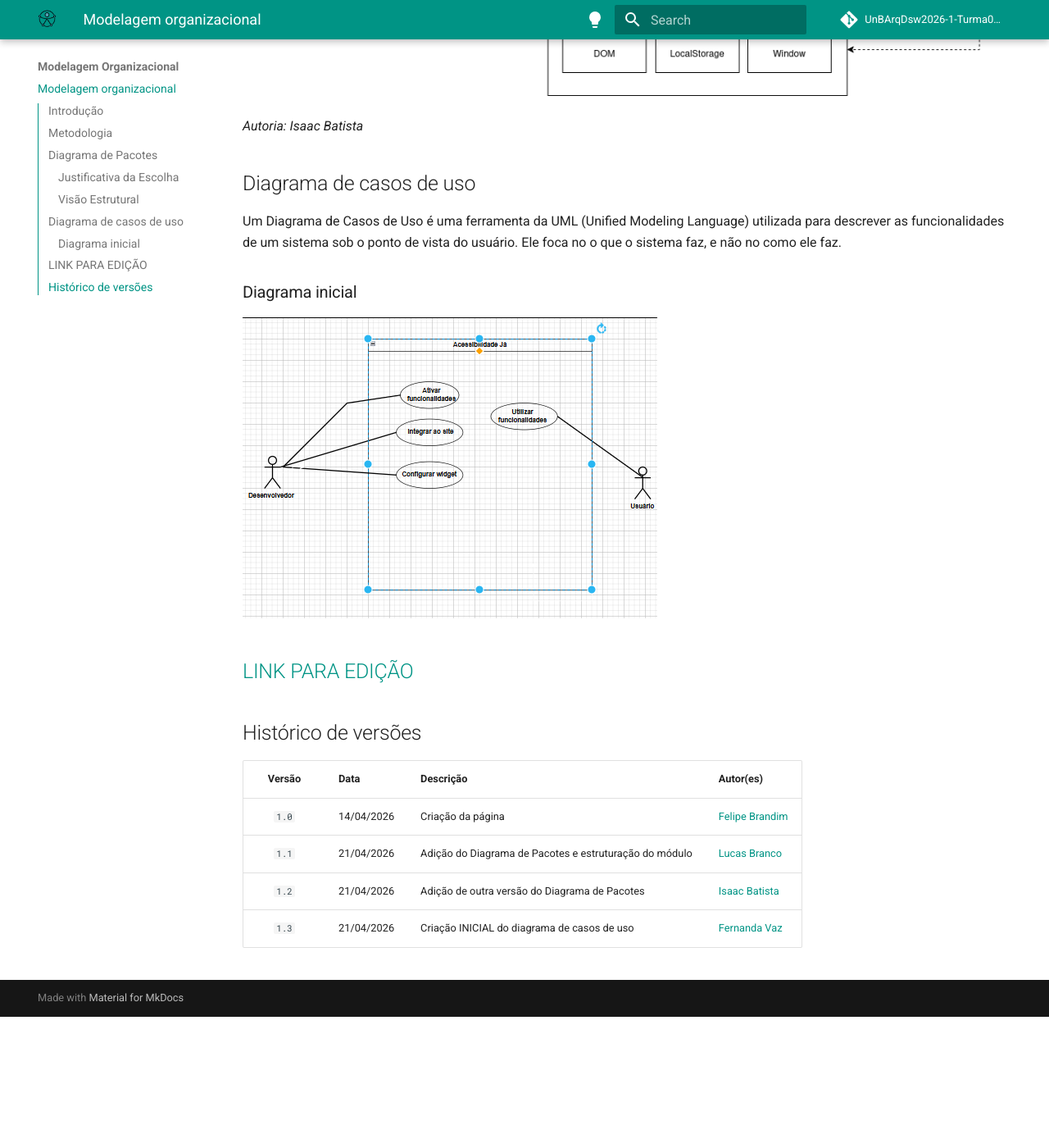
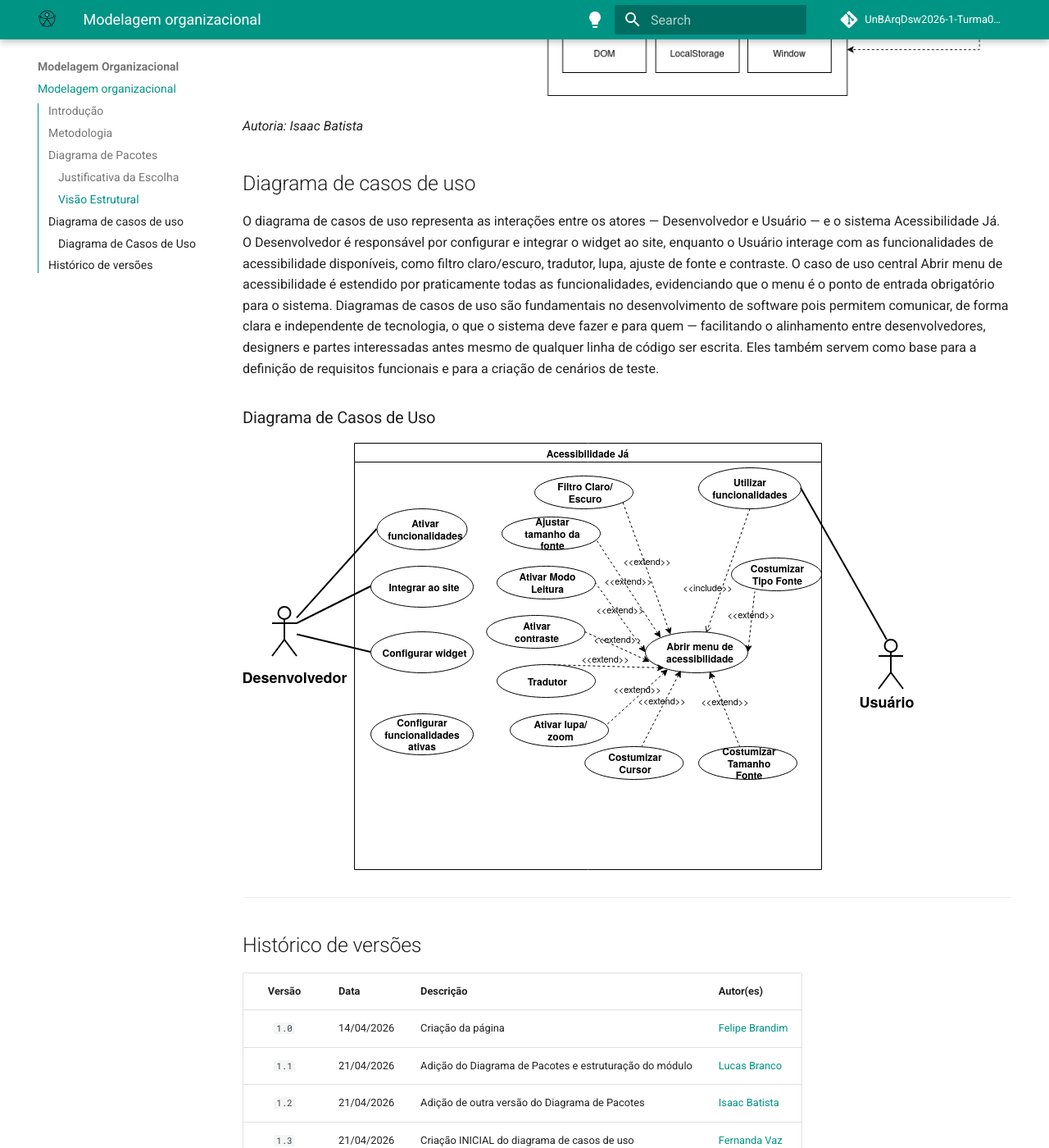
Before and after one commit to UnBArqDsw2026-1-Turma02/2026.01-T02_G4_AcessibilidadeJa_Entrega_02, an MkDocs documentation site: the page built from docs/Modelagem/2.3.ModelagemOrganizacionalCasosDeUso.md, in a window 1280 px wide and 1400 px high, scrolled down 3216 px. Shown: the whole window at 82% size. Built offline with MkDocs 1.6.1 and Material for MkDocs 9.7.7, drawn with Linux system fonts in a browser that asks for light colours; comment, search, counter and statistics services are not loaded; before the commit the page ends 4456 px from its top, so only the background shows below that; some of the changed text lies outside the part shown.

Commit message:
completando o diagrama de casos de uso

```diff
--- a/docs/Modelagem/2.3.ModelagemOrganizacionalCasosDeUso.md
+++ b/docs/Modelagem/2.3.ModelagemOrganizacionalCasosDeUso.md
@@ -33,14 +33,13 @@ _Autoria: Isaac Batista_
 ## Diagrama de casos de uso
 
 
-Um Diagrama de Casos de Uso é uma ferramenta da UML (Unified Modeling Language) utilizada para descrever as funcionalidades de um sistema sob o ponto de vista do usuário. Ele foca no o que o sistema faz, e não no como ele faz.
+O diagrama de casos de uso representa as interações entre os atores — Desenvolvedor e Usuário — e o sistema Acessibilidade Já. O Desenvolvedor é responsável por configurar e integrar o widget ao site, enquanto o Usuário interage com as funcionalidades de acessibilidade disponíveis, como filtro claro/escuro, tradutor, lupa, ajuste de fonte e contraste. O caso de uso central Abrir menu de acessibilidade é estendido por praticamente todas as funcionalidades, evidenciando que o menu é o ponto de entrada obrigatório para o sistema. Diagramas de casos de uso são fundamentais no desenvolvimento de software pois permitem comunicar, de forma clara e independente de tecnologia, o que o sistema deve fazer e para quem — facilitando o alinhamento entre desenvolvedores, designers e partes interessadas antes mesmo de qualquer linha de código ser escrita. Eles também servem como base para a definição de requisitos funcionais e para a criação de cenários de teste.
 
 
-### Diagrama inicial
+### Diagrama de Casos de Uso
 
-![](https://raw.githubusercontent.com/UnBArqDsw2026-1-Turma02/2026.01-T02_G4_AcessibilidadeJa_Entrega_02/a29540f0f2514400c1810de307d3644e6ea8222e/docs/images/casos%20de%20usuinicial.png)
+![Diagrama de Casos de uso](../images/casos-de-uso.png)
 
-[LINK PARA EDIÇÃO](https://drive.google.com/file/d/1Lvpz8egwazlDC43MZYbQXX4TOv2nH_OJ/view?usp=sharing)
 ---
 
 
@@ -51,4 +50,5 @@ Um Diagrama de Casos de Uso é uma ferramenta da UML (Unified Modeling Language)
 | `1.0`  | 14/04/2026 | Criação da página | [Felipe Brandim](https://github.com/Felipe-Brandim) |
 | `1.1`  | 21/04/2026 | Adição do Diagrama de Pacotes e estruturação do módulo | [Lucas Branco](https://github.com/lucasbbranco) |
 | `1.2`  | 21/04/2026 | Adição de outra versão do Diagrama de Pacotes | [Isaac Batista](https://github.com/isaacbatista26) |
-| `1.3`  | 21/04/2026 | Criação INICIAL do diagrama de casos de uso | [Fernanda Vaz](https://github.com/) |
+| `1.3`  | 21/04/2026 | Criação INICIAL do diagrama de casos de uso | [Fernanda Vaz](https://github.com/Fernandavazgit1) |
+| `1.3`  | 23/04/2026 | Completando o diagrama de casos de uso | [Pedro Cruz](https://github.com/pfc15) |
```
Also changed, not shown: docs/images/casos de usuinicial.png (deleted), docs/images/casos-de-uso.png (added).
